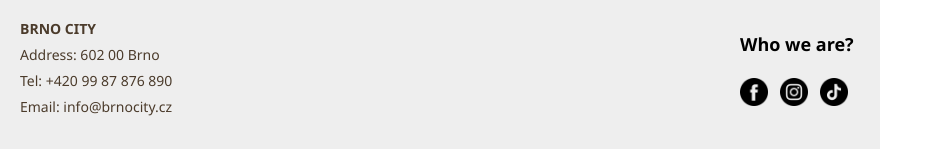
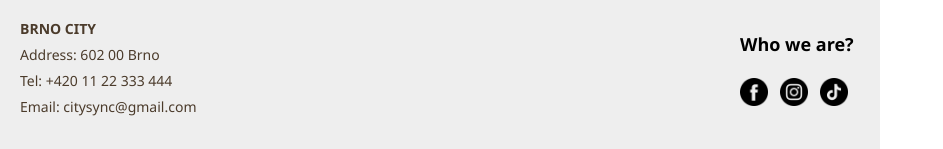
Before and after one commit to yeldanabb/UI-project, a React (Vite) app in the folder citysync-frontend/: page /about in a window 1280 px wide. Shown: the part 693-842 px from the top of the page, without its empty margins (0-943 px from the left). Built offline with nearby package versions, Linux system fonts and the light colour scheme; no server answers; the HTML template or start-up script is replaced by a standard one.

Commit message:
little changes

```diff
--- a/citysync-frontend/src/components/Footer.tsx
+++ b/citysync-frontend/src/components/Footer.tsx
@@ -8,8 +8,8 @@ export default function Footer() {
       <div className="contact">
         <p><strong>BRNO CITY</strong></p>
         <p>Address: 602 00 Brno</p>
-        <p>Tel: +420 99 87 876 890</p>
-        <p>Email: info@brnocity.cz</p>
+        <p>Tel: +420 11 22 333 444</p>
+        <p>Email: citysync@gmail.com</p>
       </div>
 
       <div className="social">
```
